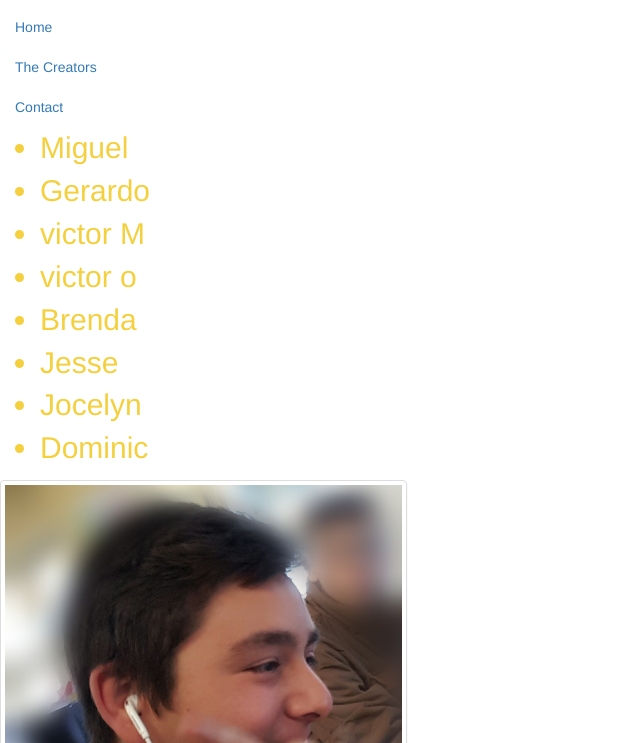
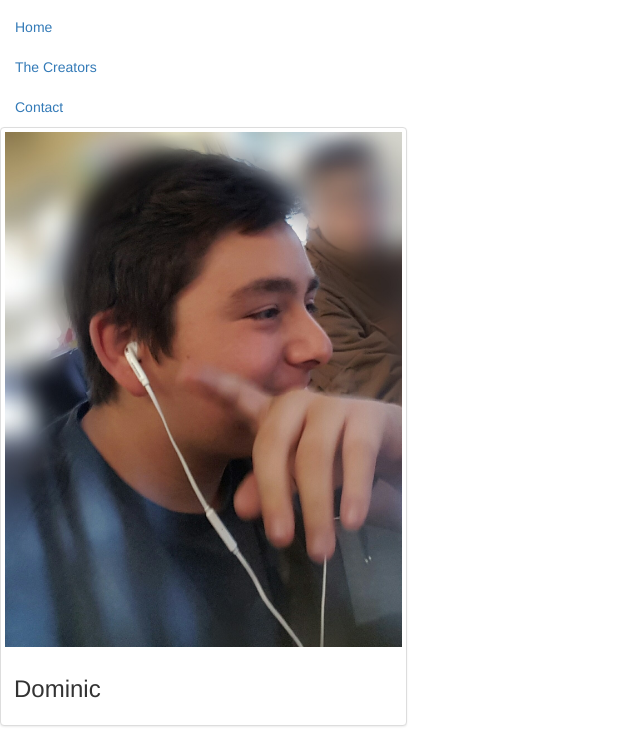
Before and after one commit to Takuachon/Spaceship-Radio, a plain HTML site: page creators.html in a window 1280 px wide. Shown: the part 49-792 px from the top of the page, without its empty margins (0-640 px from the left). Drawn offline with nearby package versions, Linux system fonts and the light colour scheme.

Commit message:
Quick Fix :light_rail:

```diff
--- a/creators.html
+++ b/creators.html
@@ -35,16 +35,7 @@
                 </nav>
               </div>
             </div>
-            <ul style="color: #F4D03F; font-size: 30px; font-family: ">
-<li> Miguel </li>
-<li> Gerardo </li>
-<li>victor M</li>
-<li> victor o</li>
-<li> Brenda </li>
-<li> Jesse</li>
-<li> Jocelyn </li>
-<li> Dominic </li>
-</ul>
+
 
 <div class="row">
   <div class="col-sm-6 col-md-4">
@@ -97,7 +88,7 @@
 <div class="row">
   <div class="col-sm-6 col-md-4">
     <div class="thumbnail">
-      <img src="Modelo.jpg" alt="...">
+      <img src="Jesse.jpg" alt="...">
       <div class="caption">
         <h3>Jesse</h3>
         <p>Jesse created the website and the logo, he also participates in "listen or get out" with Dominic.</p>
```
Also changed, not shown: Jesse.jpg.
